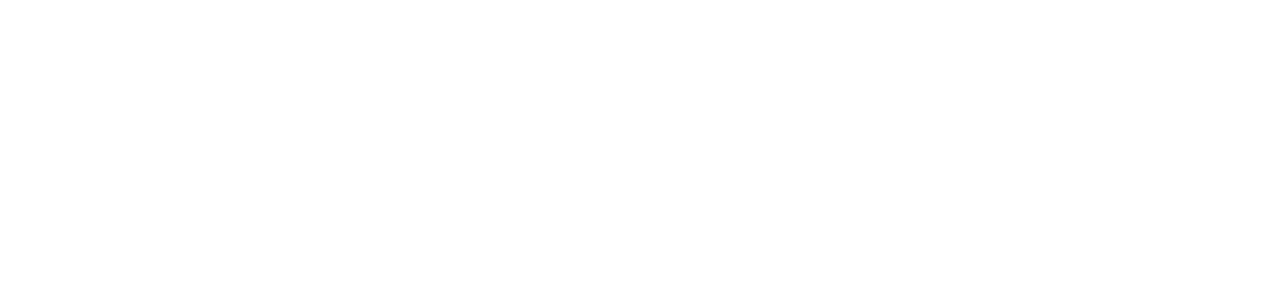
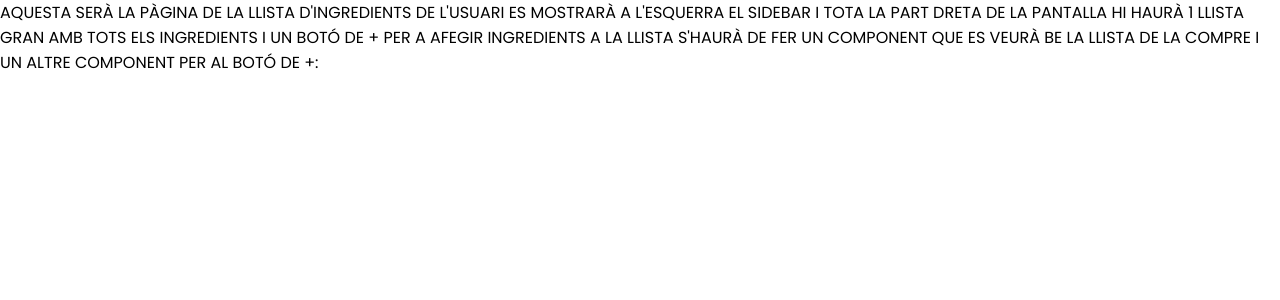
Before and after one commit to aleixcaasas/Improvised_chef, a React (Create React App) app in the folder react-app/: page /MyIngredients in a window 1280 px wide. Shown: the top 300 px of the page. Built offline with nearby package versions, Linux system fonts and the light colour scheme.

Commit message:
Totes les pagines que tindrà la app creades

```diff
--- /dev/null
+++ b/react-app/src/pages/FavouriteRecipes.js
@@ -0,0 +1,12 @@
+import React from "react";
+
+export default function FavouriteRecipes() {
+    return (
+        <div className="page">
+            AQUESTA SERÀ LA PÀGINA DE LA LLISTA DE RECEPTES PREFERIDES
+            ES MOSTRARÀ A L'ESQUERRA EL SIDEBAR I TOTA
+            LA PART DRETA DE LA PANTALLA HI HAURÀ TOTES LES TARJETES DE LES RECEPTES PREFERIDES DE L'USUARI
+        </div>
+    );
+
+}
--- /dev/null
+++ b/react-app/src/pages/MyIngredients.js
@@ -0,0 +1,13 @@
+import React from "react";
+
+export default function MyIngredients() {
+    return (
+        <div className="page">
+            AQUESTA SERÀ LA PÀGINA DE LA LLISTA D'INGREDIENTS DE L'USUARI
+            ES MOSTRARÀ A L'ESQUERRA EL SIDEBAR I TOTA LA PART DRETA DE LA PANTALLA HI HAURÀ 1 LLISTA GRAN AMB
+            TOTS ELS INGREDIENTS I UN BOTÓ DE + PER A AFEGIR INGREDIENTS A LA LLISTA
+            S'HAURÀ DE FER UN COMPONENT QUE ES VEURÀ BE LA LLISTA DE LA COMPRE I UN ALTRE COMPONENT PER AL BOTÓ DE +:
+        </div>
+    );
+
+}
--- /dev/null
+++ b/react-app/src/pages/MyKitchen.js
@@ -0,0 +1,15 @@
+import React from "react";
+
+export default function MyKitchen() {
+    return (
+        <div className="page">
+            AQUESTA SERÀ LA PÀGINA DEL RESUM DE LES LLISTES DE L'USUARI
+            ES MOSTRARÀ A L'ESQUERRA EL SIDEBAR I TOTA LA PART DRETA DE LA PANTALLA HI HAURÀ 3 LLISTES DIFERENTS
+            S'HAURÀ DE FER UN COMPONENT QUE ES REPETIRA 3 VEGADES:
+                - LLISTA ingredients
+                - LLISTA DE LA COMPRA
+                - LLISTA RECEPTES PREFERIDES
+        </div>
+    );
+
+}
--- /dev/null
+++ b/react-app/src/pages/Profile.js
@@ -0,0 +1,11 @@
+import React from "react";
+
+export default function Profile() {
+    return (
+        <div className="page">
+            AQUESTA SERÀ LA PÀGINA DEL PERFIL DE L'USUARI
+            ES MOSTRARÀ A L'ESQUERRA EL SIDEBAR I TOTA LA PART DRETA DE LA PANTALLA HI HAURÀ EL PERFIL DE L'USUARI PER EDITAR LA INFO
+        </div>
+    );
+
+}
--- /dev/null
+++ b/react-app/src/pages/ShoppingList.js
@@ -0,0 +1,13 @@
+import React from "react";
+
+export default function ShoppingList() {
+    return (
+        <div className="page">
+            AQUESTA SERÀ LA PÀGINA DE LA LLISTA DE LA COMPRA DE L'USUARI
+            ES MOSTRARÀ A L'ESQUERRA EL SIDEBAR I TOTA LA PART DRETA DE LA PANTALLA HI HAURÀ 1 LLISTA GRAN AMB
+            TOTS ELS INGREDIENTS I UN BOTÓ DE + PER A AFEGIR INGREDIENTS A LA LLISTA
+            S'HAURÀ DE FER UN COMPONENT QUE ES VEURÀ BE LA LLISTA DE LA COMPRA I UN ALTRE COMPONENT PER AL BOTÓ DE +:
+        </div>
+    );
+
+}
--- a/react-app/src/router/RouterDirections.js
+++ b/react-app/src/router/RouterDirections.js
@@ -13,6 +13,11 @@
 import ResumeRecipeContainer from '../components/resumeRecipe/Resume_recipe_container';
 import ErrorLoginRegister from '../components/errorMessages/Invalid-Mail-Password/ErrorLoginRegister';
 import Demo from '../pages/Demo';
+import Profile from '../pages/Profile';
+import MyKitchen from '../pages/MyKitchen'
+import MyIngredients from '../pages/MyIngredients'
+import ShoppingList from '../pages/ShoppingList';
+import FavouriteRecipes from '../pages/FavouriteRecipes';
 
 export default function RouterDirections() {
   return (
@@ -20,14 +25,18 @@
     <BrowserRouter>
      <UserProvider>
         <Routes>
-
             <Route exact path="/" element={<ChooseOption/>}/>
             <Route exact path="/home" element={<Home/>}/>
-            {/*route to home*/}
-            <Route exact path="/demo" element={<Demo/>}/>
-            <Route exact path="/login/forgotPassword" element={<ForgotPassword/>}/>
+            {/*FINAL PAGES*/}
+            {/*SERA EL FUTUR HOME*/}<Route exact path="/demo" element={<Demo/>}/>
+            <Route exact path="/forgotPassword" element={<ForgotPassword/>}/>
+            <Route exact path="/profile" element={<Profile/>}/>
+            <Route exact path="/MyKitchen" element={<MyKitchen/>}/>
+            <Route exact path="/MyIngredients" element={<MyIngredients/>}/>
+            <Route exact path="/ShoppingList" element={<ShoppingList/>}/>
+            <Route exact path="/FavouriteRecipes" element={<FavouriteRecipes/>}/>
 
-            {/* TEMPORAL PATHS */}
+
             {/* MOCKS */}
             <Route exact path="/components/recipes" element={<MockRecipes></MockRecipes>}/>
             <Route exact path="/components/ingredients" element={<MockIngredients></MockIngredients>}/>
```
